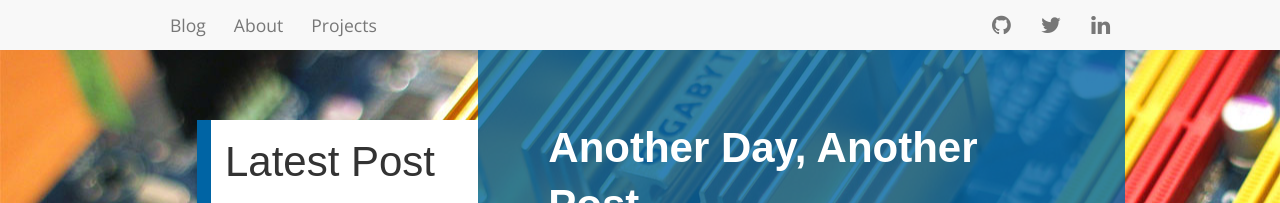
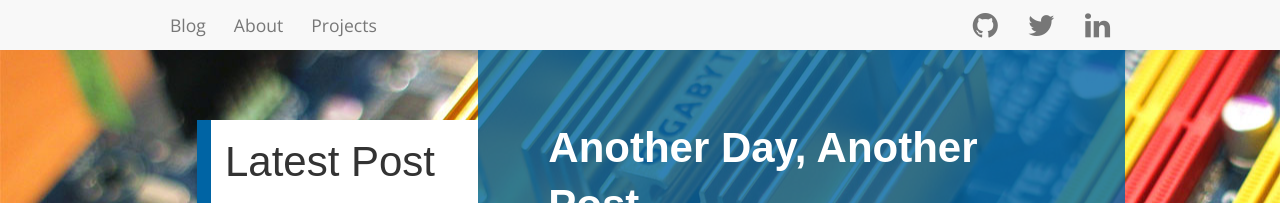
Before and after one commit to aarondgordon/aarondgordon.github.io, a Jekyll site: the page built from index.md, in a window 1280 px wide. Shown: the top 203 px of the page. Built offline with Jekyll 4.4.1, drawn with Linux system fonts in a browser that asks for light colours; nearby versions of some CDN libraries; comment, search, counter and statistics services are not loaded.

Commit message:
Update default.html

```diff
--- a/_layouts/default.html
+++ b/_layouts/default.html
@@ -58,9 +58,9 @@
             <li {% if page.title=='Projects' %} class="active" {% endif %}><a href="/projects/">Projects</a></li>
           </ul>
           <ul class="nav navbar-nav navbar-right navbar-social">
-            <li><a href="https://github.com/aarondgordon" class="github"><i class="fa fa-github"></i></a></li>
-            <li><a href="https://twitter.com/adgordy" class="twitter"><i class="fa fa-twitter"></i></a></li>
-            <li><a href="https://linkedin.com/in/aarondgordon" class="linkedin"><i class="fa fa-linkedin"></i></a></li>
+            <li><a href="https://github.com/aarondgordon" class="github"><i class="fa fa-lg fa-github"></i></a></li>
+            <li><a href="https://twitter.com/adgordy" class="twitter"><i class="fa fa-lg fa-twitter"></i></a></li>
+            <li><a href="https://linkedin.com/in/aarondgordon" class="linkedin"><i class="fa fa-lg fa-linkedin"></i></a></li>
           </ul>
         </div><!--/.nav-collapse -->
       </div>
```
